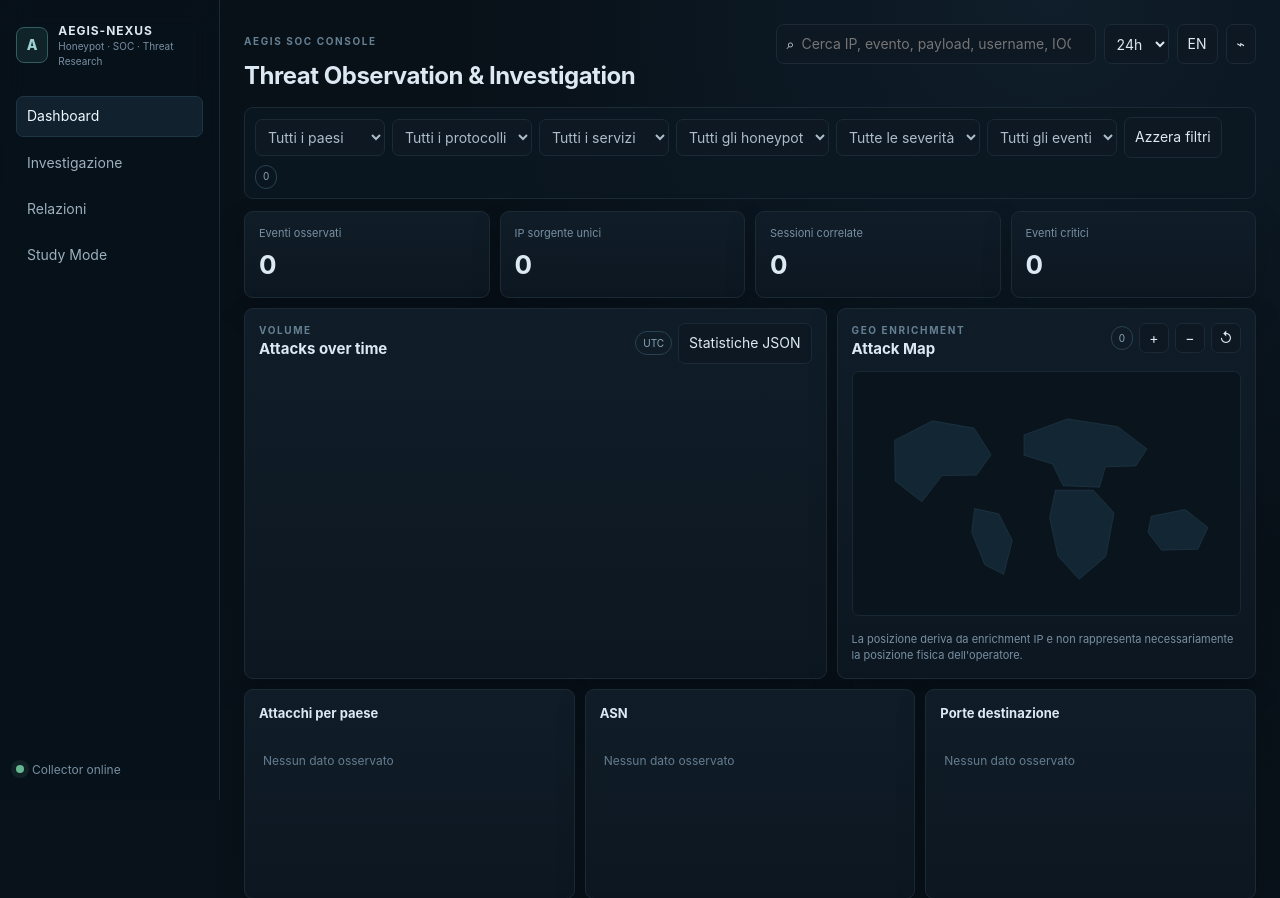
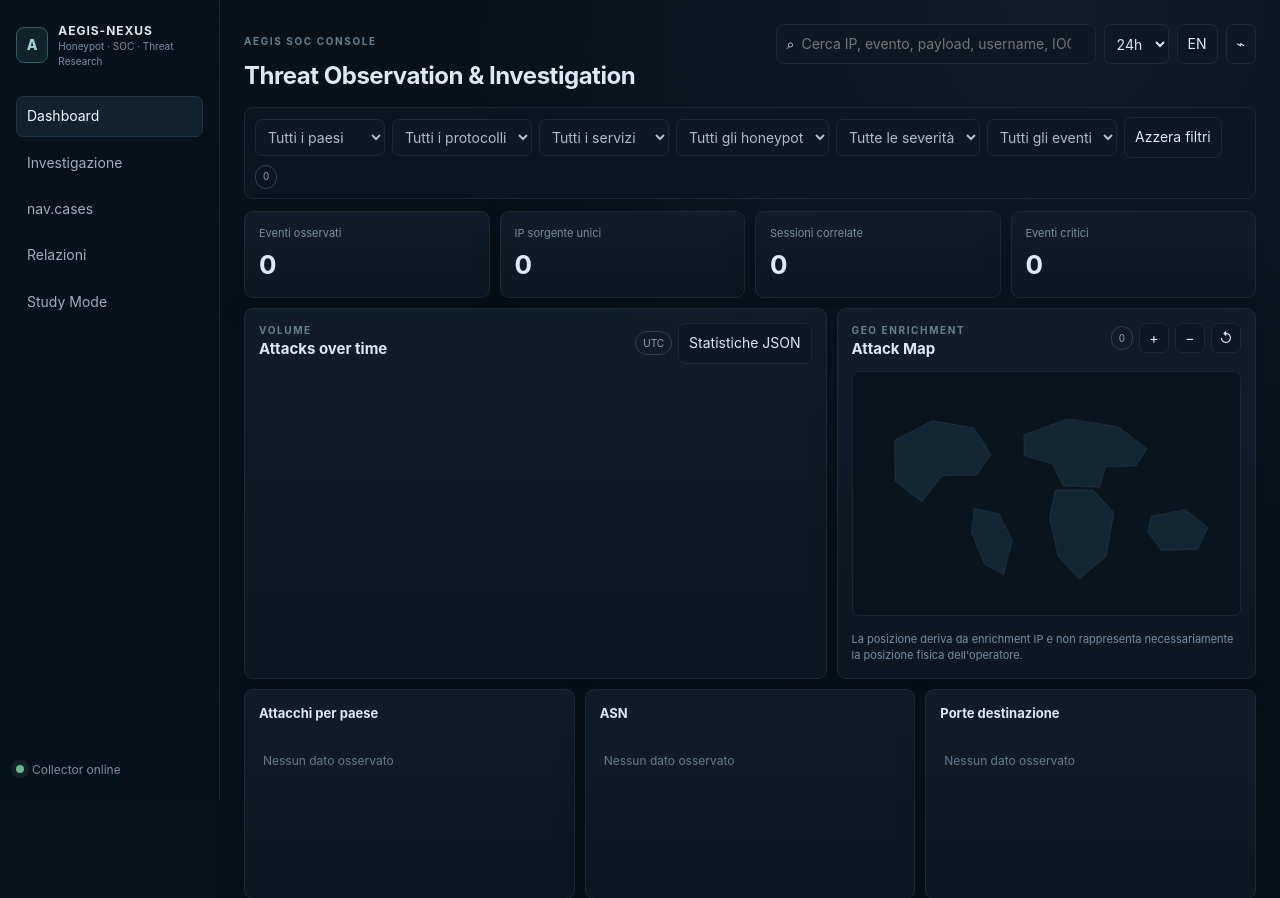
Before and after one commit to chiaraberti13/AEGIS-NEXUS, a Flask app: page / in a window 1280 px wide. Shown: the top 898 px of the page. Run offline with Flask 3, Linux system fonts and the light colour scheme; data that the repository does not hold is empty; parts of the project's set-up code (start-up, migrations or seed data) failed here and were passed over; some libraries are stand-ins or nearby versions.

Commit message:
Add SOC case management workspace to operator console

```diff
--- a/src/aegis_nexus/templates/index.html
+++ b/src/aegis_nexus/templates/index.html
@@ -27,6 +27,7 @@
     <nav>
       <button class="nav-item active" data-view-target="dashboard" data-i18n="nav.dashboard"></button>
       <button class="nav-item" data-view-target="investigate" data-i18n="nav.investigate"></button>
+      <button class="nav-item" data-view-target="cases" data-i18n="nav.cases"></button>
       <button class="nav-item" data-view-target="relations" data-i18n="nav.relations"></button>
       <button class="nav-item" data-view-target="study" data-i18n="nav.study"></button>
     </nav>
@@ -161,6 +162,7 @@
                 <p id="detail-meta" class="muted"></p>
               </div>
               <div class="detail-actions">
+                <button id="case-from-event" class="compact" type="button" data-i18n="cases.fromEvent"></button>
                 <button id="open-relations" class="compact" type="button" data-i18n="details.relations"></button>
                 <button id="open-study" class="compact" type="button" data-i18n="details.study"></button>
                 <button id="report-json" class="compact" type="button" data-i18n="report.json"></button>
@@ -203,6 +205,83 @@
       </section>
     </section>
 
+    <section class="workspace" data-view="cases">
+      <section class="grid case-grid">
+        <article class="panel case-browser">
+          <div class="panel-head">
+            <div><span class="eyebrow" data-i18n="cases.eyebrow"></span><h2 data-i18n="cases.title"></h2></div>
+            <button id="case-new" class="compact" type="button" data-i18n="cases.new"></button>
+          </div>
+          <div class="case-filters">
+            <input id="case-search" type="search" data-i18n-placeholder="cases.search" autocomplete="off">
+            <select id="case-status-filter">
+              <option value="" data-i18n="cases.allStatus"></option>
+              <option value="open" data-i18n="cases.status.open"></option>
+              <option value="investigating" data-i18n="cases.status.investigating"></option>
+              <option value="monitoring" data-i18n="cases.status.monitoring"></option>
+              <option value="closed" data-i18n="cases.status.closed"></option>
+            </select>
+          </div>
+          <div id="case-list" class="case-list"></div>
+        </article>
+
+        <article class="panel case-editor">
+          <div class="panel-head">
+            <div><span class="eyebrow" data-i18n="cases.classification"></span><h2 id="case-editor-title" data-i18n="cases.newTitle"></h2></div>
+            <span class="provenance hypotheses" data-i18n="cases.analyst"></span>
+          </div>
+          <form id="case-form" class="case-form">
+            <label><span data-i18n="cases.field.title"></span><input id="case-title" maxlength="160" required></label>
+            <div class="case-form-row">
+              <label><span data-i18n="cases.field.status"></span>
+                <select id="case-status">
+                  <option value="open" data-i18n="cases.status.open"></option>
+                  <option value="investigating" data-i18n="cases.status.investigating"></option>
+                  <option value="monitoring" data-i18n="cases.status.monitoring"></option>
+                  <option value="closed" data-i18n="cases.status.closed"></option>
+                </select>
+              </label>
+              <label><span data-i18n="cases.field.severity"></span>
+                <select id="case-severity">
+                  <option value="info">INFO</option><option value="low">LOW</option><option value="medium">MEDIUM</option>
+                  <option value="high">HIGH</option><option value="critical">CRITICAL</option>
+                </select>
+              </label>
+            </div>
+            <label><span data-i18n="cases.field.summary"></span><textarea id="case-summary" maxlength="4000" rows="4"></textarea></label>
+            <label><span data-i18n="cases.field.tags"></span><input id="case-tags" maxlength="600" data-i18n-placeholder="cases.tagsPlaceholder"></label>
+            <div class="case-actions">
+              <button class="compact" type="submit" data-i18n="cases.save"></button>
+              <button id="case-add-event" class="compact" type="button" data-i18n="cases.addEvent"></button>
+              <button id="case-add-session" class="compact" type="button" data-i18n="cases.addSession"></button>
+              <button id="case-report-json" class="compact" type="button" data-i18n="report.json"></button>
+              <button id="case-report-csv" class="compact" type="button" data-i18n="report.csv"></button>
+            </div>
+          </form>
+          <p class="panel-note" data-i18n="cases.provenanceLimit"></p>
+
+          <section class="case-section">
+            <div class="panel-head"><h3 data-i18n="cases.evidence"></h3><span id="case-evidence-count" class="badge">0</span></div>
+            <div id="case-evidence" class="case-evidence"></div>
+          </section>
+
+          <section class="case-section">
+            <div class="panel-head"><h3 data-i18n="cases.notes"></h3></div>
+            <form id="case-note-form" class="case-note-form">
+              <textarea id="case-note" maxlength="4000" rows="3" data-i18n-placeholder="cases.notePlaceholder"></textarea>
+              <button class="compact" type="submit" data-i18n="cases.addNote"></button>
+            </form>
+            <div id="case-notes" class="case-notes"></div>
+          </section>
+
+          <section class="case-section">
+            <div class="panel-head"><h3 data-i18n="cases.history"></h3></div>
+            <div id="case-history" class="case-history"></div>
+          </section>
+        </article>
+      </section>
+    </section>
+
     <section class="workspace" data-view="relations">
       <article class="panel">
         <div class="panel-head">
```
